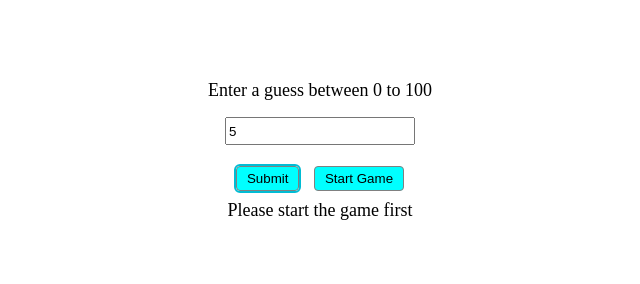
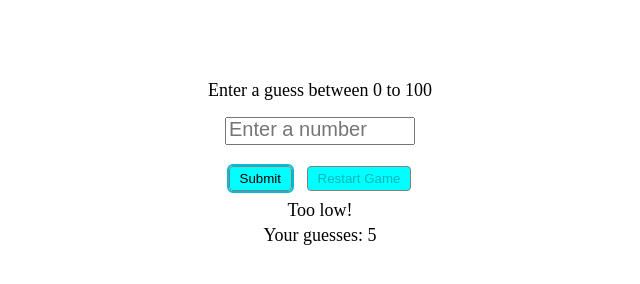
Before and after one commit to Monjila-Moni/Guess-the-number-by-js, a plain HTML site: page index.html in a window 1280 px wide. Both pictures are taken after typing "5" into the empty fields and a click on the button "Submit". Shown: the whole page, without its empty margins (320-960 px from the left). Drawn offline with Linux system fonts and the light colour scheme.

Commit message:
vulnerability removed using IIFE

```diff
--- a/index.html
+++ b/index.html
@@ -12,10 +12,10 @@
 <body>
     <form action="" aria-labelledby="guess-form">
         <label for="input-value">Enter a guess between 0 to 100</label>
-        <input type="number" name="input-value" id="input-value" placeholder="Enter a number" min="0" max="100" aria-placeholder="Enter a number between 0 and 100">
+        <input type="number" name="input-value" id="input-value" placeholder="Enter a number" min="0" max="100" aria-placeholder="Enter a number between 0 and 100" required>
         <div class="button-group">
             <button class="submitbtn">Submit</button>
-            <button class="startbtn">Start Game</button>
+            <button class="startbtn" disabled>Restart Game</button>
 
         </div>
     </form>
--- a/script.js
+++ b/script.js
@@ -1,4 +1,8 @@
+
+(() => {
+    const form = document.querySelector('form')
 const inputValue = document.querySelector("#input-value")
+
 const submitBtn = document.querySelector('.submitbtn');
 
 const startBtn = document.querySelector('.startbtn')
@@ -6,38 +10,36 @@ const resultDiv = document.querySelector('.result')
 const guessedNums = document.querySelector('.guessed-num')
 
 
-let numToBeGuessed;
+let numToBeGuessed= Math.floor(Math.random() * 101)
 let yourGuesses = [];
+//global variable can create vulnurability. So we need Immediately Invoked Function Expression or IIFE
+// console.log(numToBeGuessed)
 startBtn.addEventListener('click', (e)=>{
-    e.preventDefault()
     numToBeGuessed= Math.floor(Math.random() * 101)
-    console.log(numToBeGuessed)
+    // console.log(numToBeGuessed)
     resultDiv.innerText = "Game started! Make a guess.";
     guessedNums.innerText = "";
     inputValue.value = ""
     yourGuesses = []
+    submitBtn.disabled = false;
+    startBtn.disabled = true
 })
 
 
-submitBtn.addEventListener('click', (e)=>{
+form.addEventListener('submit', (e)=>{
     e.preventDefault()
 
-    if(numToBeGuessed === undefined){
-        resultDiv.innerText = "Please start the game first";
-        return
-    }
     //numToBeGuessed= Math.floor(Math.random() * 101)
-    let guessedNum = parseInt(inputValue.value)
+    const guessedNum = parseInt(inputValue.value)
 
-    if(isNaN(guessedNum)){
-        resultDiv.innerText = "Please enter a number!";
-    }
 
     yourGuesses.push(guessedNum)
     guessedNums.innerText = "Your guesses: " + yourGuesses.join(", ")
 
     if(numToBeGuessed == guessedNum){
-        resultDiv.innerHTML = `Yahoo! You have guessed the number by <span class="highlight"> ${yourGuesses.length}</span> trial(s)`
+        resultDiv.innerHTML = `Yahoo! You have guessed the number by <span class="highlight "> ${yourGuesses.length}</span> trial(s)`
+        submitBtn.disabled = true
+        startBtn.disabled = false
     }
     else if(numToBeGuessed > guessedNum){
         resultDiv.innerText = "Too low!"
@@ -45,5 +47,8 @@ submitBtn.addEventListener('click', (e)=>{
     else{
         resultDiv.innerText = "Too high!"
     }
+    form.reset()
+
 
 })
+  })();
--- a/style.css
+++ b/style.css
@@ -24,13 +24,22 @@ input {
 input::placeholder {
   font-size: 20px;
 }
-
+.restartbtn:disabled{
+  cursor: not-allowed;
+}
 button {
   background-color: cyan;
   border-radius: 4px;
   border: 1px solid gray;
   padding: 4px 10px;
   cursor: pointer;
+}
+
+button:focus {
+  outline: 2px solid #00bcd4;
+}
+.button-group button {
+  margin: 5px;
 }
 
 .result {
@@ -55,12 +64,6 @@ button {
   transition: color 0.3s ease;
 }
 
-button:focus {
-  outline: 2px solid #00bcd4;
-}
-.button-group button {
-  margin: 5px;
-}
 
 .winner-banner {
   background-color: #4caf50;
```
